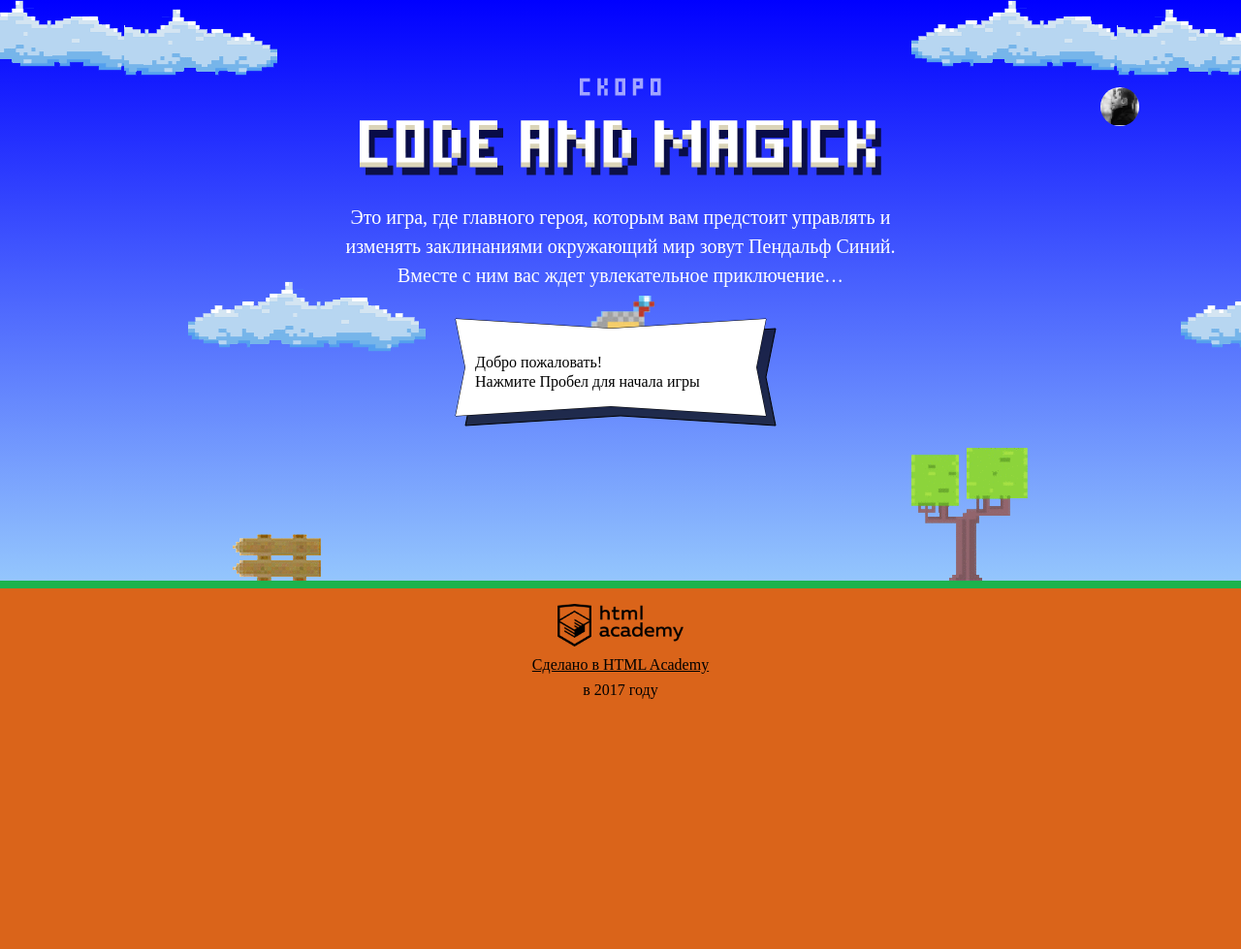
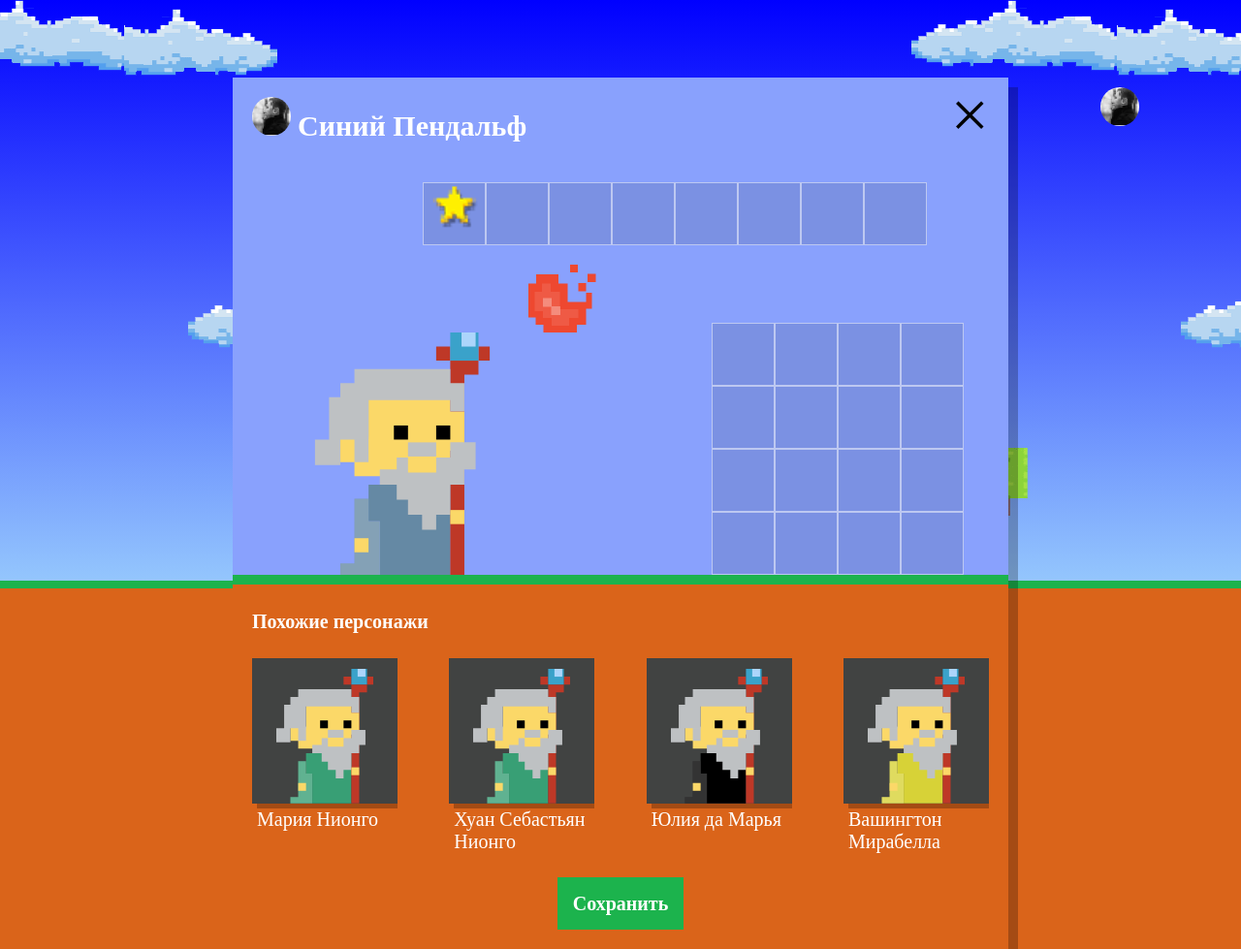
Before and after one commit to quadabra/461451-code-and-magick, a website: page index.html in a window 1280 px wide. Shown: the whole page at 97% size. Before the commit the page ends 800 px from the top, so only its background shows below. Drawn offline with Linux system fonts and the light colour scheme; a web font is replaced by a local one.

Commit message:
3rd task v0.1

```diff
--- a/index.html
+++ b/index.html
@@ -199,6 +199,7 @@
     return height / 3 - getWizardHeight();
   };
 </script>
+<script src="js/setup.js"></script>
 <script src="js/stat.js"></script>
 <script src="js/game.js"></script>
 
--- /dev/null
+++ b/js/setup.js
@@ -0,0 +1,42 @@
+'use strict';
+
+var wizardFirsNames = ['Иван', 'Хуан Себастьян', 'Мария', 'Кристоф', 'Виктор', 'Юлия', 'Люпита', 'Вашингтон'];
+var wizardSecondNames = ['да Марья', 'Верон', 'Мирабелла', 'Вальц', 'Онопко', 'Топольницкая', 'Нионго', 'Ирвинг'];
+var wizardCoatColors = ['rgb(101, 137, 164)', 'rgb(241, 43, 107)', 'rgb(146, 100, 161)', 'rgb(56, 159, 117)', 'rgb(215, 210, 55)', 'rgb(0, 0, 0)'];
+var wizardEyeColors = ['black', 'red', 'blue', 'yellow', 'green'];
+
+var wizards = (function (firstNames, secondNames, coatColors, eyeColors, wizardsAmount) {
+  var wizardsList = [];
+  for (var i = 0; i < wizardsAmount; i++) {
+    wizardsList [i] = {
+      name: firstNames[Math.round(Math.random() * firstNames.length)] + ' ' + secondNames[Math.round(Math.random() * secondNames.length)],
+      coatColor: coatColors[Math.round(Math.random() * coatColors.length)],
+      eyeColor: eyeColors[Math.round(Math.random() * eyeColors.length)]
+    };
+  }
+  return wizardsList;
+})(wizardFirsNames, wizardSecondNames, wizardCoatColors, wizardEyeColors, 4);
+
+var userDialog = document.querySelector('.setup');
+userDialog.classList.remove('hidden');
+
+var similarListElement = userDialog.querySelector('.setup-similar-list');
+
+var similarWizardTemplate = document.querySelector('#similar-wizard-template').content.querySelector('.setup-similar-item');
+
+var renderWizard = function (wizard) {
+  var wizardElement = similarWizardTemplate.cloneNode(true);
+
+  wizardElement.querySelector('.setup-similar-label').textContent = wizard.name;
+  wizardElement.querySelector('.wizard-coat').style.fill = wizard.coatColor;
+
+  return wizardElement;
+};
+
+var fragment = document.createDocumentFragment();
+for (var i = 0; i < wizards.length; i++) {
+  fragment.appendChild(renderWizard(wizards[i]));
+}
+similarListElement.appendChild(fragment);
+
+userDialog.querySelector('.setup-similar').classList.remove('hidden');
```
